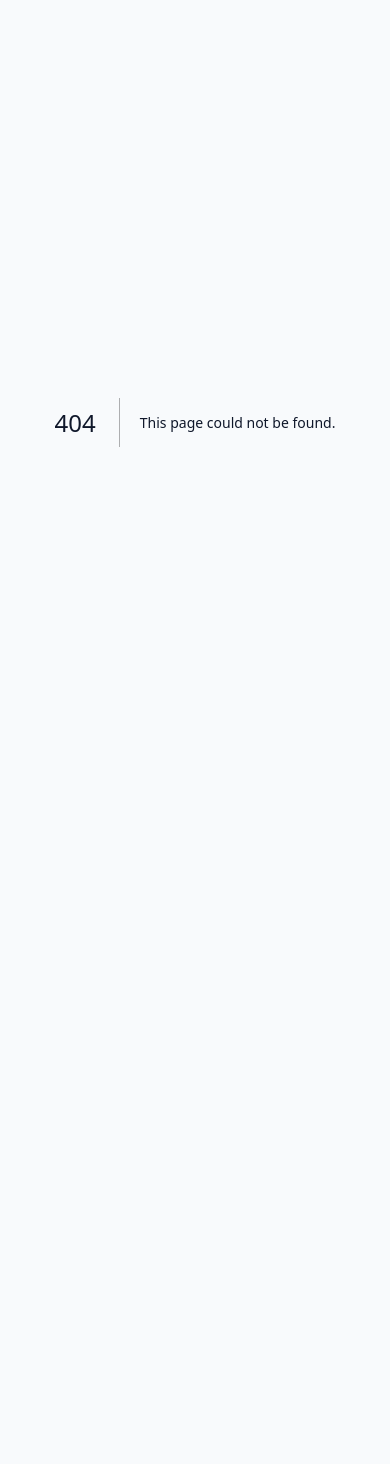
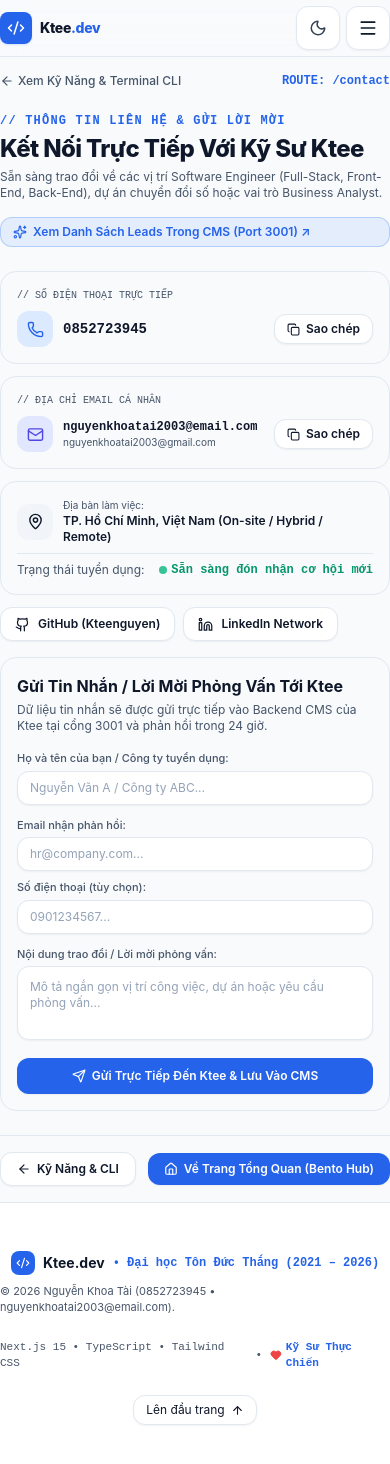
Before and after one commit to Kteenguyen/pofolio, a Next.js app in the folder Frontend/: page /contact in a window 390 px wide. Before the commit this address had no page. Shown: the top 1464 px of the page. Before the commit the page ends 844 px from the top, so only its background shows below. Built offline with nearby package versions, Linux system fonts and the light colour scheme.

Commit message:
feat: Tái cấu trúc Monorepo Frontend Next.js 15 đa routes, Mobile First, Backend CMS và triệt tiêu toàn bộ fallback

```diff
--- /dev/null
+++ b/Frontend/src/app/contact/page.tsx
@@ -0,0 +1,47 @@
+import Header from "@/components/Header";
+import Footer from "@/components/Footer";
+import Contact from "@/components/Contact";
+import Link from "next/link";
+import { ArrowLeft, Home } from "lucide-react";
+
+export default function ContactPage() {
+  return (
+    <div className="min-h-screen flex flex-col bg-[var(--background)] text-[var(--foreground)]">
+      <Header />
+
+      <main className="flex-1 portfolio-container py-4 lg:py-6 space-y-6">
+        {/* Breadcrumb / Top Bar */}
+        <div className="flex items-center justify-between text-xs text-[var(--muted-foreground)]">
+          <Link href="/skills" className="flex items-center gap-1 hover:text-blue-600 transition-colors font-medium">
+            <ArrowLeft size={14} />
+            <span>Xem Kỹ Năng & Terminal CLI</span>
+          </Link>
+          <span className="font-mono text-blue-600 dark:text-sky-400 font-bold">ROUTE: /contact</span>
+        </div>
+
+        {/* Dedicated Contact Component */}
+        <Contact />
+
+        {/* Bottom Route Navigation Bar */}
+        <div className="pt-4 border-t border-[var(--surface-border)] flex items-center justify-between">
+          <Link
+            href="/skills"
+            className="touch-target px-4 py-2 rounded-xl text-xs font-semibold border border-[var(--surface-border)] bg-[var(--surface)] text-[var(--foreground)] hover:border-blue-600 transition-all flex items-center gap-1.5 shadow-sm"
+          >
+            <ArrowLeft size={14} />
+            <span>Kỹ Năng & CLI</span>
+          </Link>
+          <Link
+            href="/"
+            className="touch-target px-4 py-2 rounded-xl text-xs font-semibold bg-blue-600 text-white hover:bg-blue-700 transition-all flex items-center gap-1.5 shadow-sm"
+          >
+            <Home size={14} />
+            <span>Về Trang Tổng Quan (Bento Hub)</span>
+          </Link>
+        </div>
+      </main>
+
+      <Footer />
+    </div>
+  );
+}
```
Also changed, not shown: 1 other file (tests, documents, lock files or other folders).
